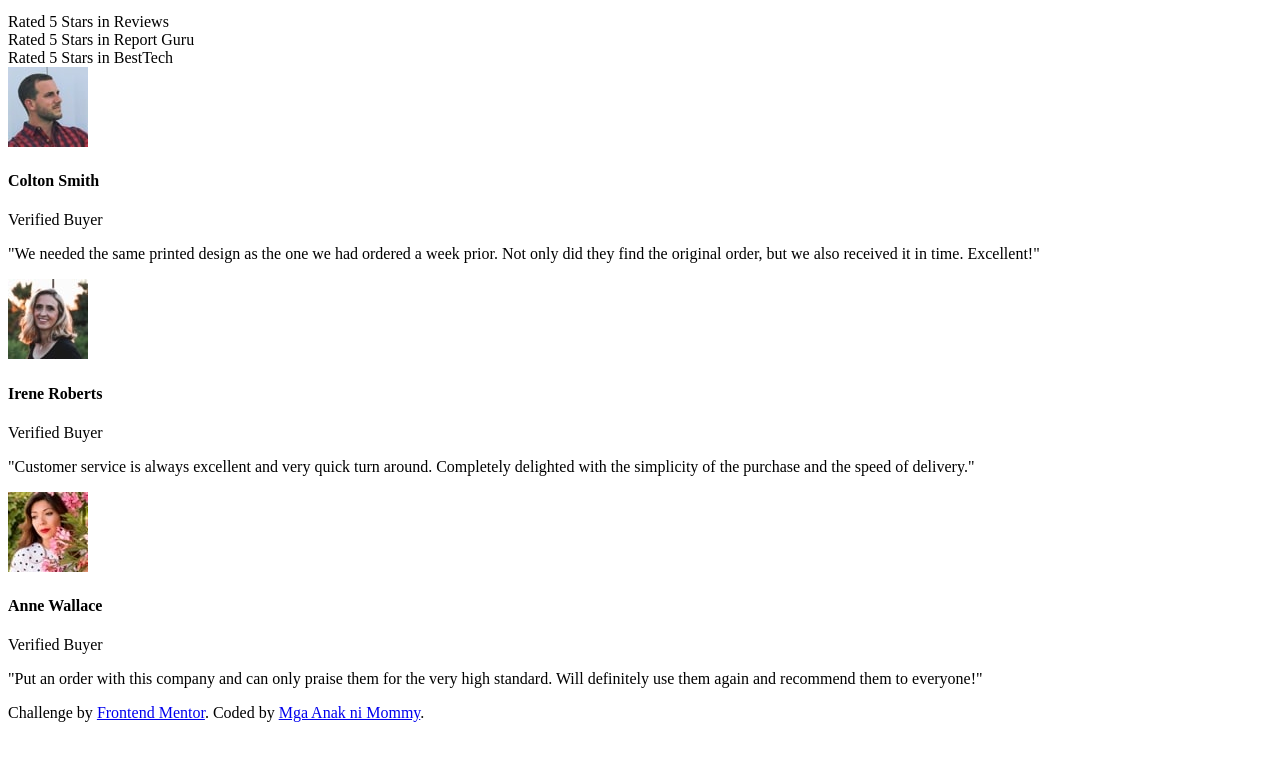
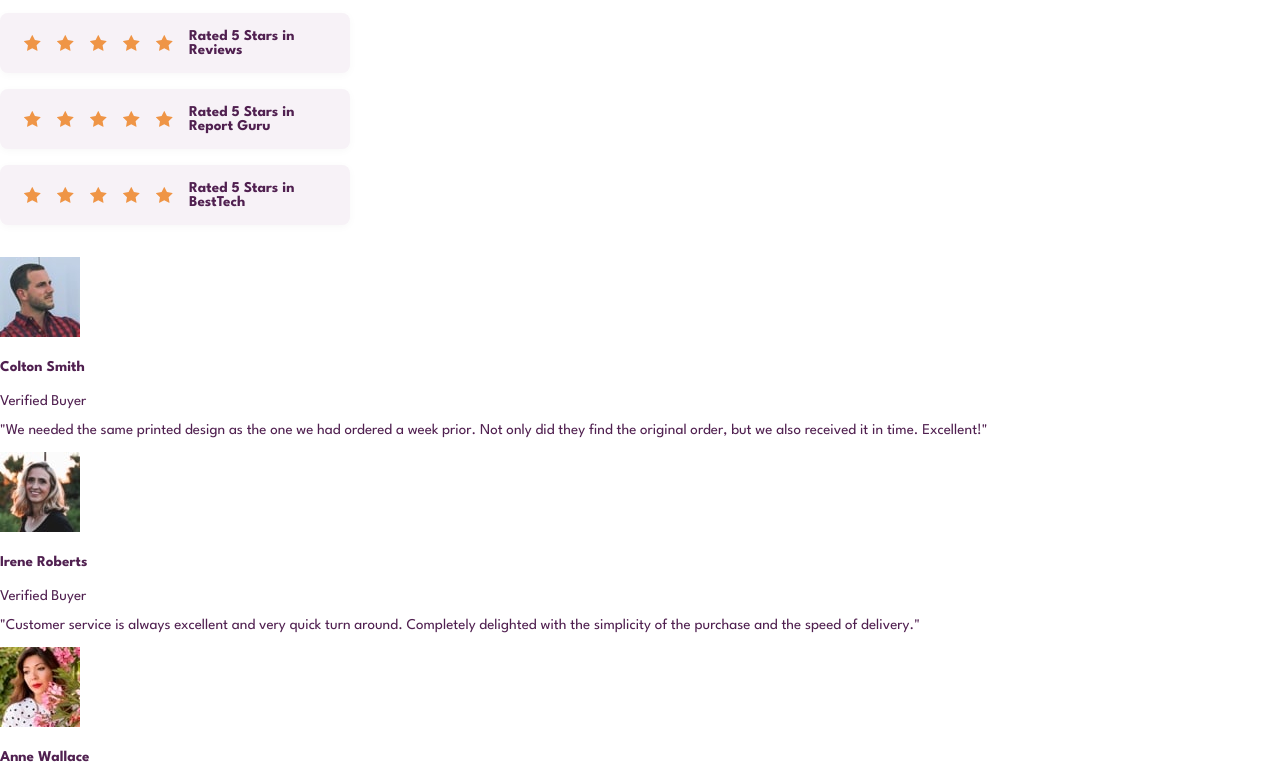
Before and after one commit to JakeNLelis/github-practice-2-anak-ni-mommy, a plain HTML site: page index.html in a window 1280 px wide. Shown: the part 101-882 px from the top of the page. Before the commit the page ends 831 px from the top, so only its background shows below. Drawn offline with Linux system fonts and the light colour scheme.

Commit message:
Add star-rating section

```diff
--- a/index.html
+++ b/index.html
@@ -3,19 +3,15 @@
   <head>
     <meta charset="UTF-8" />
     <meta name="viewport" content="width=device-width, initial-scale=1.0" />
-    <!-- displays site properly based on user's device -->
-
     <link
       rel="icon"
       type="image/png"
       sizes="32x32"
       href="./images/favicon-32x32.png"
     />
-
+    <link href="https://fonts.googleapis.com/css?family=League+Spartan:400,500,700&display=swap" rel="stylesheet" />
     <title>Frontend Mentor | Social proof section</title>
-
-    <link rel="stylesheet" href="styles.css"/>
-
+    <link rel="stylesheet" href="styles.css" />
   </head>
   <body>
     <div>
@@ -27,10 +23,31 @@
         </p>
       </div>
 
-      <div>
-        <div>Rated 5 Stars in Reviews</div>
-        <div>Rated 5 Stars in Report Guru</div>
-        Rated 5 Stars in BestTech
+      <div class="star-rating-group">
+        <div class="star-rating-box">
+          <image src="./images/icon-star.svg" alt="Star" />
+          <image src="./images/icon-star.svg" alt="Star" />
+          <image src="./images/icon-star.svg" alt="Star" />
+          <image src="./images/icon-star.svg" alt="Star" />
+          <image src="./images/icon-star.svg" alt="Star" />
+          <strong class="star-rating-text">Rated 5 Stars in Reviews</strong>
+        </div>
+        <div class="star-rating-box">
+          <image src="./images/icon-star.svg" alt="Star" />
+          <image src="./images/icon-star.svg" alt="Star" />
+          <image src="./images/icon-star.svg" alt="Star" />
+          <image src="./images/icon-star.svg" alt="Star" />
+          <image src="./images/icon-star.svg" alt="Star" />
+          Rated 5 Stars in Report Guru
+        </div>
+        <div class="star-rating-box">
+          <image src="./images/icon-star.svg" alt="Star" />
+          <image src="./images/icon-star.svg" alt="Star" />
+          <image src="./images/icon-star.svg" alt="Star" />
+          <image src="./images/icon-star.svg" alt="Star" />
+          <image src="./images/icon-star.svg" alt="Star" />
+          Rated 5 Stars in BestTech
+        </div>
       </div>
     </div>
 
--- a/styles.css
+++ b/styles.css
@@ -5,3 +5,53 @@
 .head-desc {
   color: hsl(303, 10%, 53%);
 }
+* {
+  font-family: 'League Spartan';
+  box-sizing: border-box;
+}
+
+body {
+  font-size: 15px;
+  color: hsl(300, 43%, 22%);
+  margin: 0;
+  padding: 0;
+}
+
+.attribution {
+  font-size: 11px;
+  text-align: center;
+  color: hsl(303, 10%, 53%);
+}
+
+.attribution a {
+  color: hsl(333, 80%, 67%);
+}
+
+.star-rating-group {
+  display: flex;
+  flex-direction: column;
+  gap: 16px;
+  margin: 32px 0;
+}
+
+.star-rating-box {
+  background: hsl(300, 24%, 96%);
+  border-radius: 8px;
+  padding: 16px 24px;
+  display: flex;
+  align-items: center;
+  gap: 16px;
+  font-weight: 700;
+  color: hsl(300, 43%, 22%);
+  box-shadow: 0 2px 8px rgba(0, 0, 0, 0.03);
+  max-width: 350px;
+}
+
+.star-rating-stars {
+  display: flex;
+  gap: 4px;
+}
+
+.star-rating-text {
+  font-weight: bold;
+}
```
